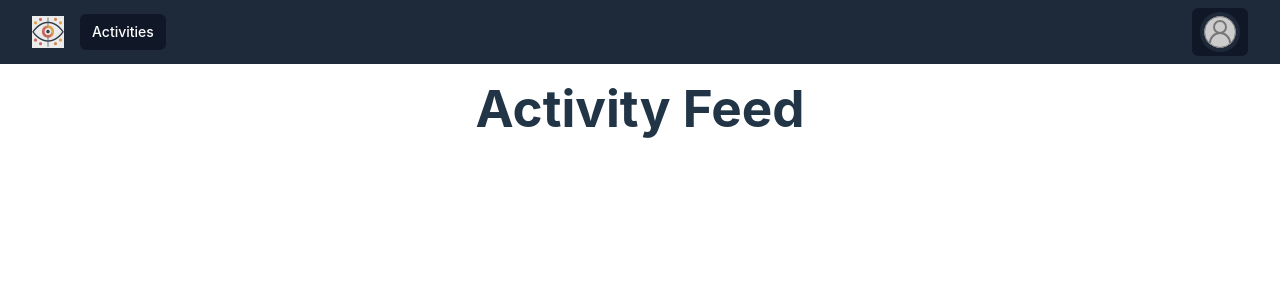
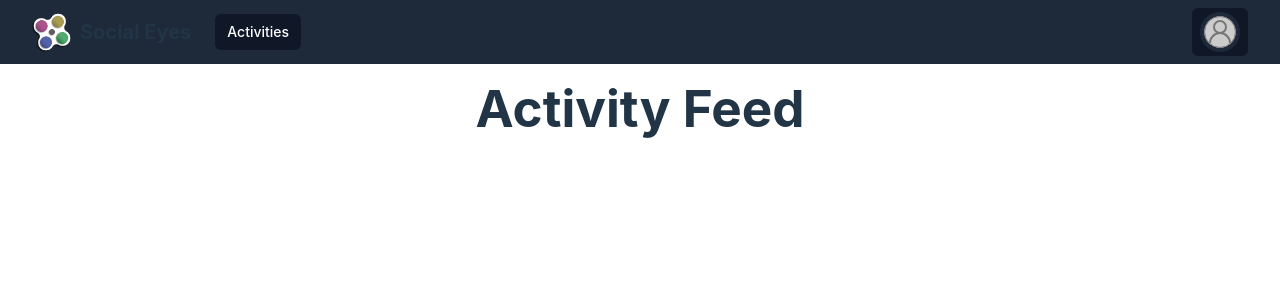
Before and after one commit to tadasmak/socialize_project_frontend, a React (Vite) app: page / in a window 1280 px wide. Shown: the top 300 px of the page. Built offline with nearby package versions, Linux system fonts and the light colour scheme.

Commit message:
Update icon and add title in navigation

```diff
--- a/src/components/Navigation.tsx
+++ b/src/components/Navigation.tsx
@@ -8,8 +8,9 @@ export default function Navigation() {
         <div className="mx-auto max-w-7xl px-2 sm:px-6 lg:px-8">
             <div className="flex justify-between relative items-center h-16">
                 <div className="flex items-center inset-y-0 left-0">
-                    <div className="flex flex-1 justify-center items-stretch mr-4">
-                        <img alt="Social Eyes" src="../src/assets/branding/logo.png" className="h-8 w-auto" />
+                    <div className="flex flex-1 justify-center items-stretch mr-6">
+                        <img alt="Social Eyes" src="../src/assets/branding/logo.png" className="h-10 w-auto" />
+                        <div className="text-xl/10 font-bold ml-2">Social Eyes</div>
                     </div>
                     {navigationItems.map((item) => (
                         <div key={item.name} className={`text-white px-3 py-2 rounded-md text-sm font-medium ${item.current ? 'bg-gray-900' : 'hover:bg-gray-700'}`}>{item.name}</div>
```
Also changed, not shown: src/assets/branding/logo.png.
